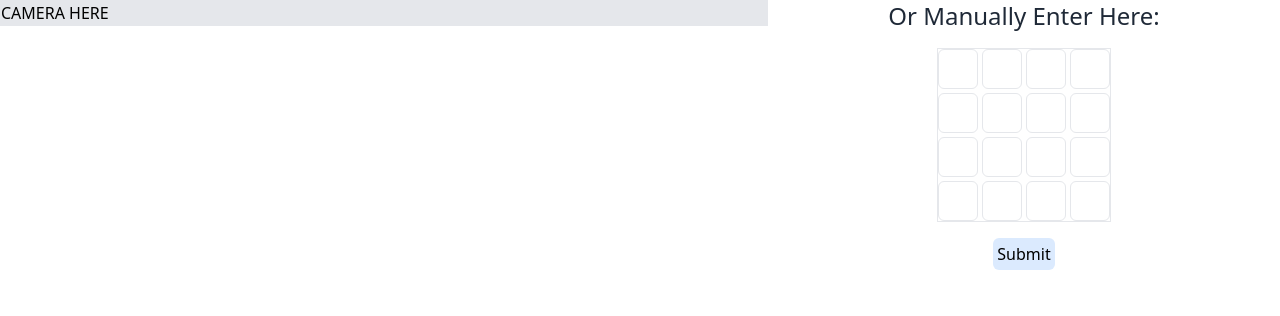
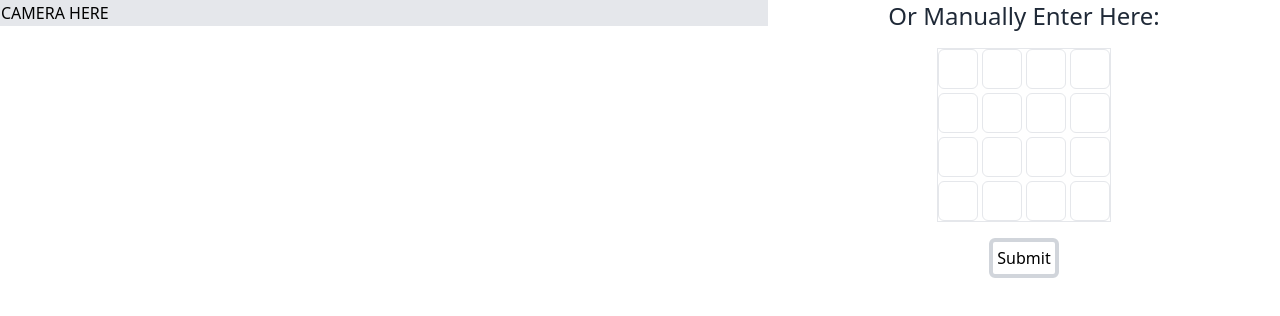
Before and after one commit to jeremylliu/solver-frontend, a Next.js app: page /input in a window 1280 px wide. Shown: the top 316 px of the page. Built offline with nearby package versions, Linux system fonts and the light colour scheme.

Commit message:
handled type errors and lifted state from component

```diff
--- a/components/input-types/Manual-input.tsx
+++ b/components/input-types/Manual-input.tsx
@@ -1,13 +1,14 @@
 import React, { Component } from 'react';
 import $ from 'jquery';
 
-export default class ManualInput extends Component {
+interface MyProps {
+  board: Array<String>;
+  onBoardChange: Function;
+}
+
+export default class ManualInput extends Component<MyProps, {}> {
   constructor(props: any) {
     super(props);
-
-    this.state = {
-      board: Array(15).fill(''),
-    };
 
     this.autoTab = this.autoTab.bind(this);
     this.onChange = this.onChange.bind(this);
@@ -18,17 +19,16 @@ export default class ManualInput extends Component {
     console.log('CLICKED');
   };
 
-  onChange = (data: any) => {
-    const { maxLength, value, name } = data.target;
+  onChange = (e) => {
+    const { maxLength, value, name } = e.target;
     const fieldIndex = Number(name);
 
-    let newBoard = this.state.board.slice();
+    let newBoard = this.props.board;
     newBoard[fieldIndex] = value;
-    this.setState({ board: newBoard });
+    this.props.onBoardChange(newBoard);
   };
 
   autoTab = (e) => {
-    console.log(e);
     const BACKSPACE_KEY = 8;
     const DELETE_KEY = 46;
     let nameindex = $(e.target).attr('name') || 0;
@@ -48,6 +48,7 @@ export default class ManualInput extends Component {
     const inputIds = [
       0, 1, 2, 3, 4, 5, 6, 7, 8, 9, 10, 11, 12, 13, 14, 15,
     ];
+    const board = this.props.board;
     return (
       <div>
         <div className="border grid grid-flow-row grid-cols-4 grid-rows-4 gap-1">
@@ -59,7 +60,7 @@ export default class ManualInput extends Component {
                 name={String(object)}
                 type="text"
                 maxLength={1}
-                value={this.state.board[index]}
+                value={String(board[index])}
                 onChange={this.onChange}
                 onKeyUp={this.autoTab}
               />
@@ -68,7 +69,7 @@ export default class ManualInput extends Component {
         </div>
         <div className="mt-4 flex w-full justify-center ">
           <button
-            className="bg-blue-100 hover:bg-blue-200 rounded-md p-1"
+            className="border-4 border-gray-300 hover:bg-blue-200 rounded-md p-1"
             onClick={this.onTrigger}
           >
             Submit
--- a/pages/input.tsx
+++ b/pages/input.tsx
@@ -1,16 +1,28 @@
 import React, { Component } from 'react';
 import ManualInput from '../components/input-types/Manual-input';
 
-export default class Input extends Component {
+interface MyState {
+  board: Array<String>;
+}
+
+export default class Input extends Component<{}, MyState> {
   constructor(props: any) {
     super(props);
 
     this.state = {
-      board: Array(15).fill(''),
+      board: Array<String>(16).fill(''),
     };
+
+    this.handleBoardChange = this.handleBoardChange.bind(this);
+  }
+
+  handleBoardChange(newBoard: any) {
+    this.setState({ board: newBoard });
   }
 
   render() {
+    const currentBoard = this.state.board;
+
     return (
       <div className="h-full w-full flex">
         <div className="container border w-3/5 h-5/6 bg-gray-200">
@@ -22,7 +34,10 @@ export default class Input extends Component {
               Or Manually Enter Here:
             </p>
           </div>
-          <ManualInput />
+          <ManualInput
+            board={currentBoard}
+            onBoardChange={this.handleBoardChange}
+          />
         </div>
       </div>
     );
```
